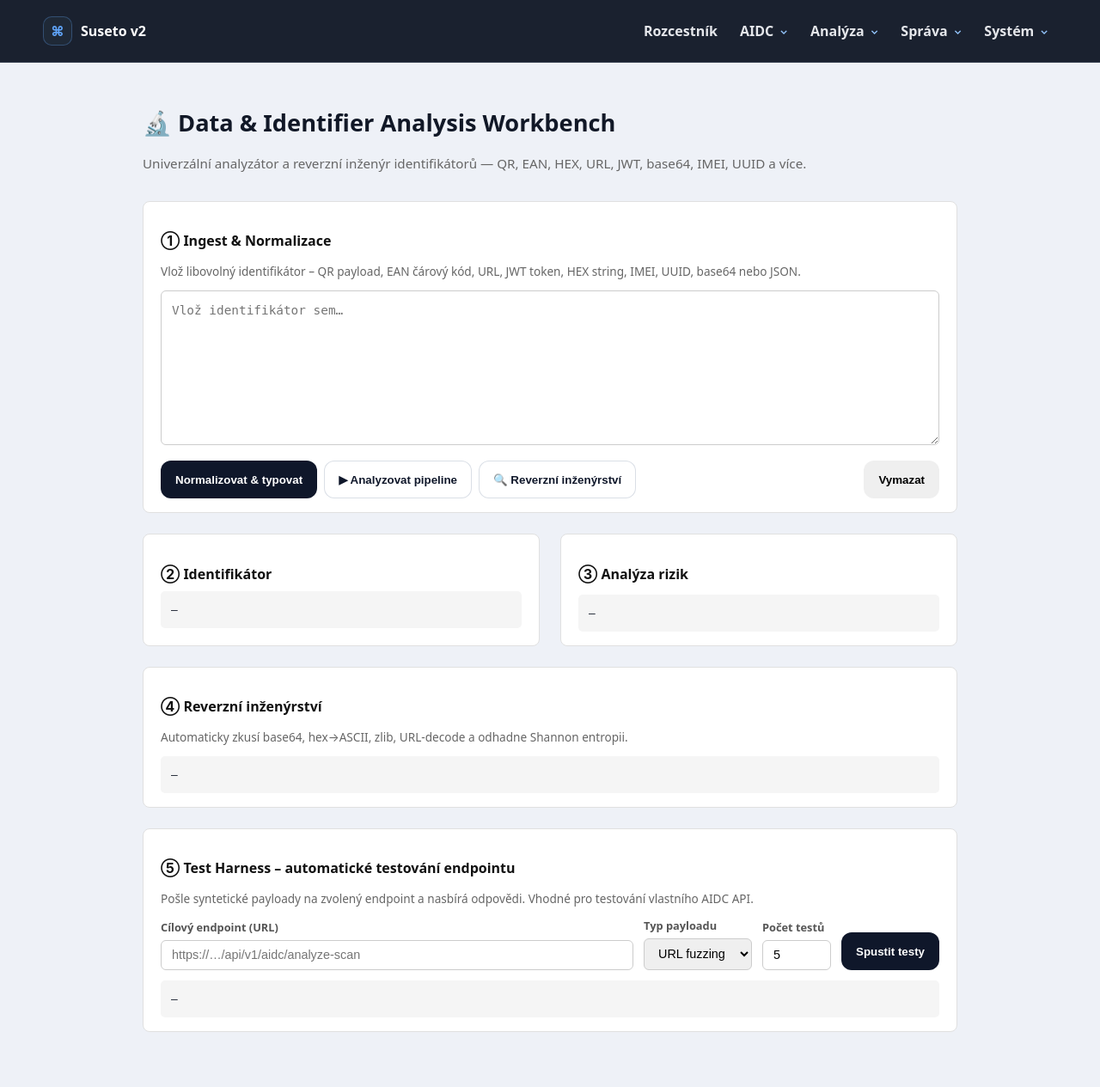
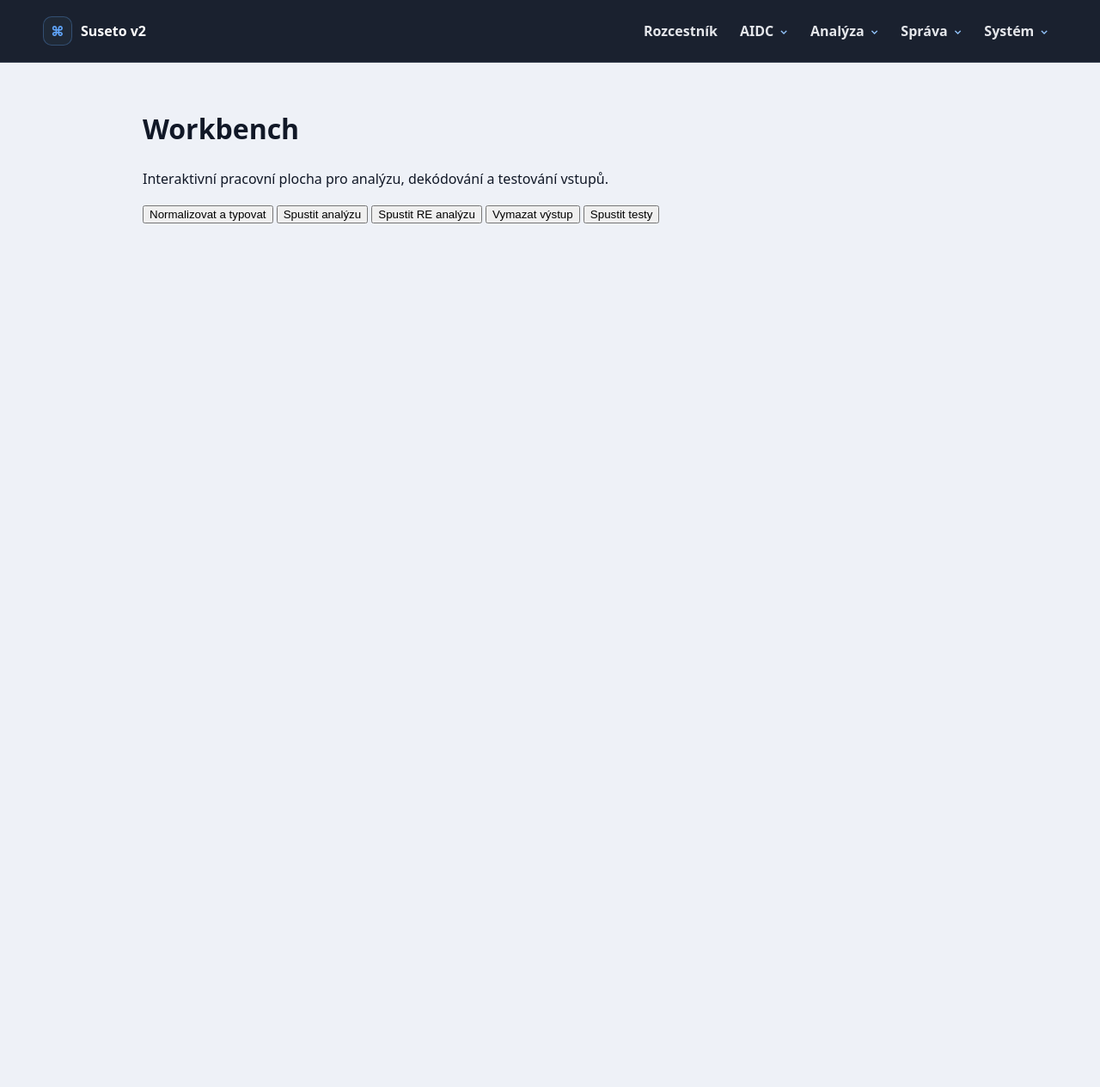
Before and after one commit to suseto-ui/suseto-v2, a Flask app: page /workbench in a window 1280 px wide. Shown: the whole page at 86% size. After the commit the page ends 260 px from the top, so only its background shows below. Run offline with Flask 3, Linux system fonts and the light colour scheme.

Commit message:
Refactor workbench page layout and update title
Updated the title and modified the layout of the workbench page by removing unnecessary sections and styles. Added new buttons for analysis and testing functionalities.

```diff
--- a/templates/pages/workbench.html
+++ b/templates/pages/workbench.html
@@ -1,149 +1,21 @@
 {% extends "layout.html" %}
-{% block title %}Workbench – suseto{% endblock %}
+{% block title %}Workbench – Suseto{% endblock %}
+
 {% block content %}
 <div class="container" style="max-width:980px;margin:0 auto;padding:2rem 1rem 4rem;">
+  <h1>Workbench</h1>
+  <p>Interaktivní pracovní plocha pro analýzu, dekódování a testování vstupů.</p>
 
-  <div style="margin-bottom:2rem;">
-    <h1 style="font-size:1.7rem;font-weight:700;margin-bottom:.25rem;">🔬 Data &amp; Identifier Analysis Workbench</h1>
-    <p style="color:var(--color-text-muted,#666);font-size:.95rem;">Univerzální analyzátor a reverzní inženýr identifikátorů — QR, EAN, HEX, URL, JWT, base64, IMEI, UUID a více.</p>
-  </div>
+  <section class="card">
+    <button id="wb_btn_ingest">Normalizovat a typovat</button>
+    <button id="wb_btn_analyze">Spustit analýzu</button>
+    <button id="wb_btn_reverse">Spustit RE analýzu</button>
+    <button id="wb_btn_clear">Vymazat výstup</button>
+    <button id="wb_btn_test">Spustit testy</button>
+  </section>
+</div>
+{% endblock %}
 
-  <!-- ── STEP 1: INGEST ── -->
-  <section class="wb-card" style="margin-bottom:1.5rem;">
-    <h2 class="wb-section-title">① Ingest &amp; Normalizace</h2>
-    <p class="wb-hint">Vlož libovolný identifikátor – QR payload, EAN čárový kód, URL, JWT token, HEX string, IMEI, UUID, base64 nebo JSON.</p>
-    <textarea id="wb_raw" rows="4" placeholder="Vlož identifikátor sem…" style="width:100%;font-family:monospace;font-size:.9rem;padding:.75rem;border:1px solid var(--color-border,#ccc);border-radius:6px;resize:vertical;"></textarea>
-    <div style="margin-top:.75rem;display:flex;gap:.5rem;flex-wrap:wrap;">
-      <button id="wb_btn_ingest" class="btn btn-primary">Normalizovat &amp; typovat</button>
-      <button id="wb_btn_analyze" class="btn btn-secondary">▶ Analyzovat pipeline</button>
-      <button id="wb_btn_reverse" class="btn btn-secondary">🔍 Reverzní inženýrství</button>
-      <button id="wb_btn_clear" class="btn btn-ghost" style="margin-left:auto;">Vymazat</button>
-    </div>
-  </section>
-
-  <!-- ── STEP 2: RESULTS ── -->
-  <div style="display:grid;grid-template-columns:1fr 1fr;gap:1.5rem;margin-bottom:1.5rem;">
-
-    <section class="wb-card">
-      <h2 class="wb-section-title">② Identifikátor</h2>
-      <div id="wb_type_badge" style="margin-bottom:.5rem;"></div>
-      <pre id="wb_identifier" class="wb-pre">–</pre>
-    </section>
-
-    <section class="wb-card">
-      <h2 class="wb-section-title">③ Analýza rizik</h2>
-      <div id="wb_risk_bar" style="margin-bottom:.75rem;"></div>
-      <pre id="wb_analysis" class="wb-pre">–</pre>
-    </section>
-
-  </div>
-
-  <!-- ── STEP 3: REVERSE ── -->
-  <section class="wb-card" style="margin-bottom:1.5rem;">
-    <h2 class="wb-section-title">④ Reverzní inženýrství</h2>
-    <p class="wb-hint">Automaticky zkusí base64, hex→ASCII, zlib, URL-decode a odhadne Shannon entropii.</p>
-    <div id="wb_entropy_bar" style="margin-bottom:.75rem;"></div>
-    <pre id="wb_reverse" class="wb-pre">–</pre>
-  </section>
-
-  <!-- ── STEP 4: TEST HARNESS ── -->
-  <section class="wb-card">
-    <h2 class="wb-section-title">⑤ Test Harness – automatické testování endpointu</h2>
-    <p class="wb-hint">Pošle syntetické payloady na zvolený endpoint a nasbírá odpovědi. Vhodné pro testování vlastního AIDC API.</p>
-    <div style="display:flex;gap:.75rem;flex-wrap:wrap;align-items:flex-end;margin-bottom:.75rem;">
-      <div style="flex:2;min-width:220px;">
-        <label class="wb-label">Cílový endpoint (URL)</label>
-        <input id="wb_target" type="url" placeholder="https://…/api/v1/aidc/analyze-scan"
-          style="width:100%;padding:.55rem .75rem;border:1px solid var(--color-border,#ccc);border-radius:6px;font-size:.9rem;">
-      </div>
-      <div style="min-width:120px;">
-        <label class="wb-label">Typ payloadu</label>
-        <select id="wb_mode"
-          style="width:100%;padding:.55rem .75rem;border:1px solid var(--color-border,#ccc);border-radius:6px;font-size:.9rem;">
-          <option value="url">URL fuzzing</option>
-          <option value="hex">HEX fuzzing</option>
-          <option value="ean13">EAN-13</option>
-          <option value="base64">Base64</option>
-        </select>
-      </div>
-      <div style="min-width:80px;">
-        <label class="wb-label">Počet testů</label>
-        <input id="wb_runs" type="number" value="5" min="1" max="20"
-          style="width:100%;padding:.55rem .75rem;border:1px solid var(--color-border,#ccc);border-radius:6px;font-size:.9rem;">
-      </div>
-      <button id="wb_btn_test" class="btn btn-primary">Spustit testy</button>
-    </div>
-    <div id="wb_test_summary" style="margin-bottom:.5rem;"></div>
-    <pre id="wb_report" class="wb-pre">–</pre>
-  </section>
-
-</div>
-
-<style>
-.wb-card {
-  background: var(--color-surface, #fff);
-  border: 1px solid var(--color-border, #e0e0e0);
-  border-radius: 8px;
-  padding: 1.25rem 1.25rem 1rem;
-}
-.wb-section-title {
-  font-size: 1rem;
-  font-weight: 700;
-  margin-bottom: .5rem;
-  color: var(--color-text, #111);
-}
-.wb-hint {
-  font-size: .85rem;
-  color: var(--color-text-muted, #666);
-  margin-bottom: .75rem;
-}
-.wb-label {
-  display: block;
-  font-size: .8rem;
-  font-weight: 600;
-  margin-bottom: .25rem;
-  color: var(--color-text-muted, #555);
-}
-.wb-pre {
-  font-family: 'Fira Mono', 'Consolas', monospace;
-  font-size: .8rem;
-  background: var(--color-surface-offset, #f5f5f5);
-  border-radius: 5px;
-  padding: .75rem;
-  white-space: pre-wrap;
-  word-break: break-all;
-  max-height: 340px;
-  overflow-y: auto;
-  margin: 0;
-}
-.wb-badge {
-  display: inline-block;
-  padding: .2rem .7rem;
-  border-radius: 99px;
-  font-size: .78rem;
-  font-weight: 700;
-  letter-spacing: .04em;
-  text-transform: uppercase;
-}
-.wb-risk-bar {
-  height: 8px;
-  border-radius: 4px;
-  background: linear-gradient(90deg, #22c55e 0%, #facc15 50%, #ef4444 100%);
-  position: relative;
-  margin-bottom: .25rem;
-}
-.wb-risk-cursor {
-  position: absolute;
-  top: -4px;
-  width: 16px;
-  height: 16px;
-  border-radius: 50%;
-  background: #1e293b;
-  border: 2px solid #fff;
-  transform: translateX(-50%);
-}
-</style>
-{% endblock %}
 {% block extra_scripts %}
 <script src="{{ url_for('static', filename='js/workbench.js') }}"></script>
 {% endblock %}
```
